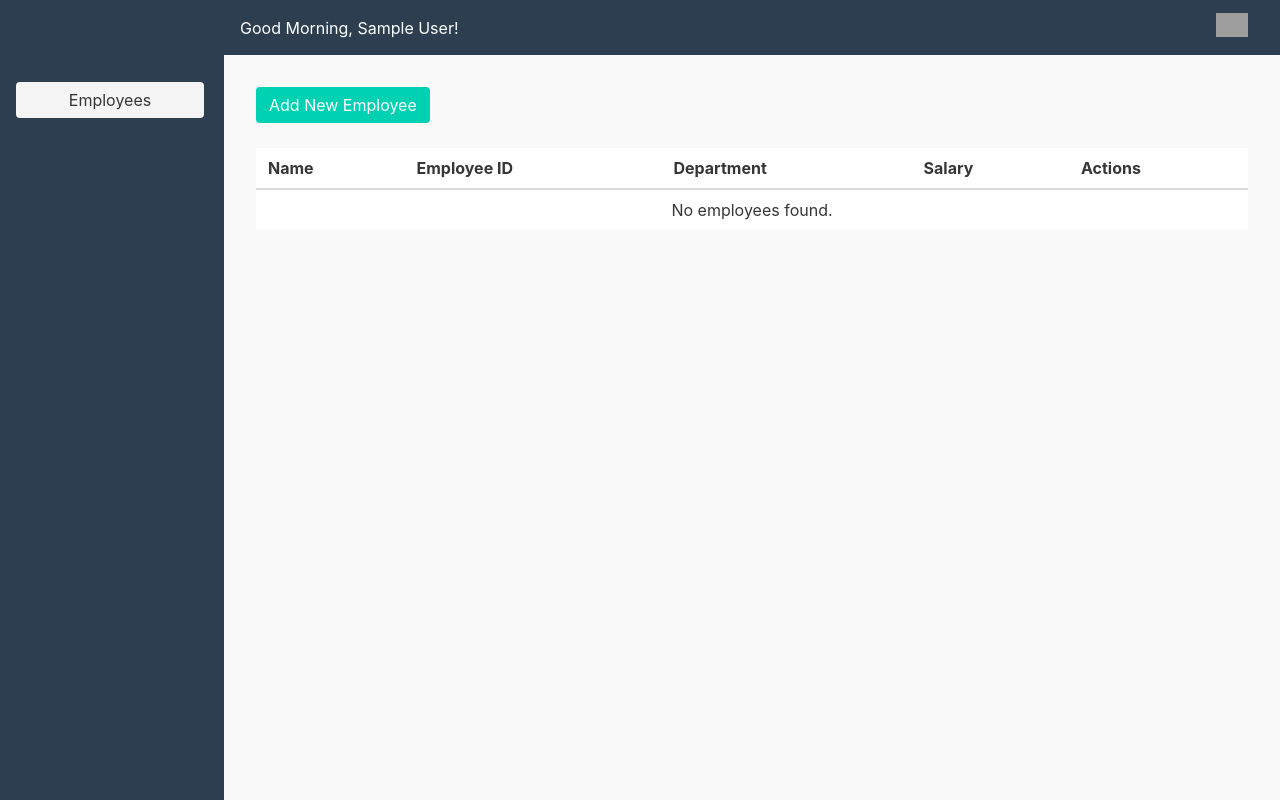
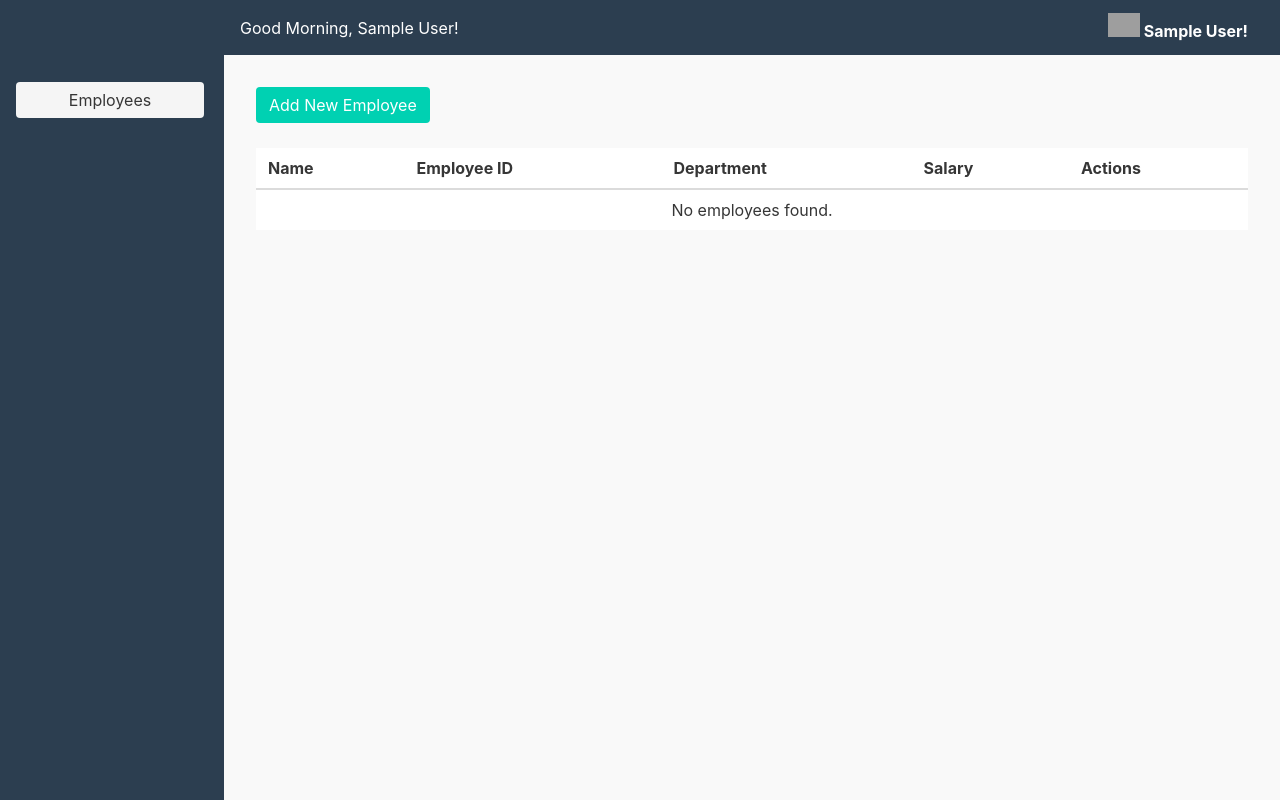
Before and after one commit to AshiMahajan/Employee-Analysis-and-Termination-algo, a Flask app: page /dashboard in a window 1280 px wide. Run offline with Flask 3, Linux system fonts and the light colour scheme; the visitor is signed in with stand-in values (Sample User, id 1); data that the repository does not hold is empty; some libraries are stand-ins or nearby versions; grey boxes are pictures that could not be loaded.

Commit message:
Update base.html

```diff
--- a/templates/base.html
+++ b/templates/base.html
@@ -106,7 +106,7 @@
 
       <!-- Vertical Divider -->
       <div class="divider-vertical"></div>
-
+      {% block horizontal_bar %}
       <!-- Main Content Area -->
       <div class="main-content-wrapper">
         <!-- Horizontal Bar -->
@@ -123,10 +123,12 @@
                 width="32 px"
                 height="32 px"
               />
+              {{ user }}!
             </span>
             <a href="{{ url_for('logout') }}" class="logout-btn">Logout</a>
           </div>
         </div>
+        {% endblock %}
 
         <!-- Main Content -->
         <div class="main-content">{% block content %}{% endblock %}</div>
```
